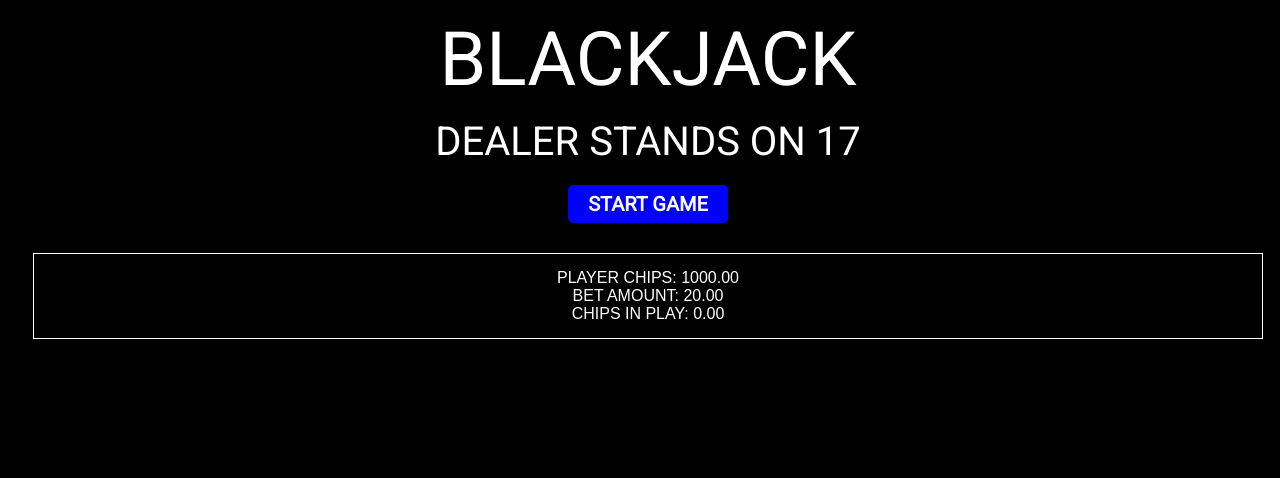
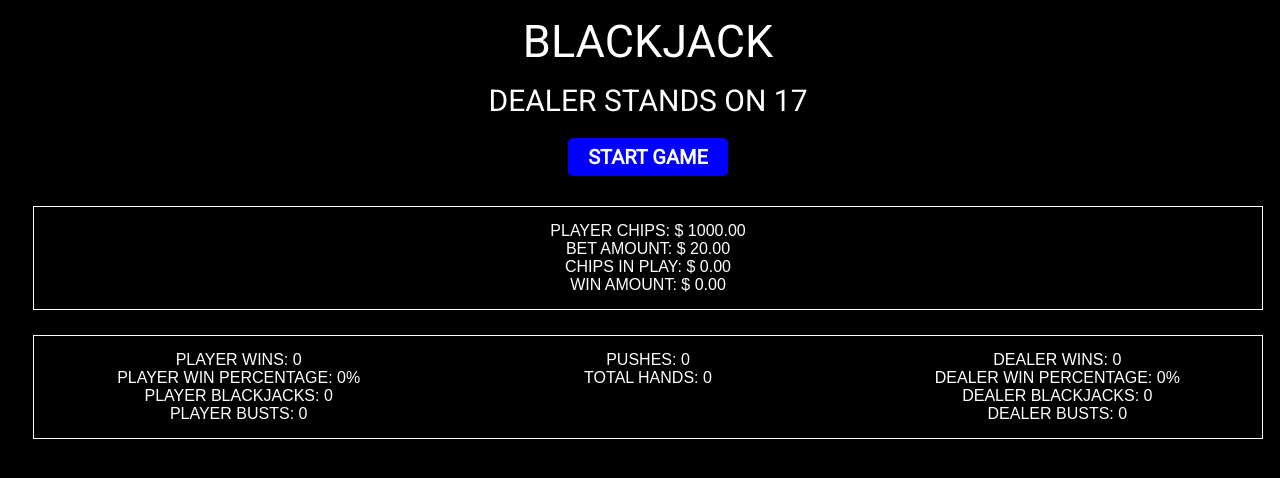
Before and after one commit to jteng1/blackjack, a React (Create React App) app: page / in a window 1280 px wide. Shown: the top 478 px of the page. Built offline with nearby package versions, Linux system fonts and the light colour scheme; no server answers.

Commit message:
fixed up initial betting system

```diff
--- a/src/App.js
+++ b/src/App.js
@@ -37,7 +37,8 @@ export default class App extends Component {
       // Betting options and flags
       playerChips: 1000,
       betAmount: 20,
-      chipsInPlay: 0
+      chipsInPlay: 0,
+      winAmount: 0
     };
   };
 
@@ -78,8 +79,10 @@ export default class App extends Component {
 
     // Deal with initial betting
     this.setState({
+      betAmount: 20,
       playerChips: this.state.playerChips - this.state.betAmount,
       chipsInPlay: this.state.betAmount,
+      winAmount: 0,
     })
 
     // Draw 4 cards from the deck
@@ -202,7 +205,8 @@ export default class App extends Component {
       // Betting options and flags
       playerChips: 1000,
       betAmount: 20,
-      chipsInPlay: 0
+      chipsInPlay: 0,
+      winAmount: 0
     });
   };
 
@@ -287,6 +291,7 @@ export default class App extends Component {
         dealerBusts: this.state.dealerBusts + 1,
         // Set chips, 2 times chips in play if you win
         playerChips: this.state.playerChips + 2 * this.state.chipsInPlay,
+        winAmount: this.state.chipsInPlay,
         chipsInPlay: 0,
         gameMessage: "Dealer busts, you won!"
       });
@@ -296,8 +301,9 @@ export default class App extends Component {
         playerWins: this.state.playerWins + 1,
         // Set chips, 2 times chips in play if you win
         playerChips: this.state.playerChips + 2 * this.state.chipsInPlay,
+        winAmount: this.state.chipsInPlay,
         chipsInPlay: 0,
-        gameMessage: "You won!"
+        gameMessage: `You won!`
       });
     } else if (this.state.playerScore === this.state.dealerScore) {
       this.setState({
@@ -467,21 +473,18 @@ export default class App extends Component {
               <button className="lg red" onClick={() => this.handleEndGame()}>
                 New Deck
               </button>
-              <Stats
-              playerWins={this.state.playerWins}
-              dealerWins={this.state.dealerWins}
-              playerBlackjacks={this.state.playerBlackjacks}
-              dealerBlackjacks={this.state.dealerBlackjacks}
-              playerBusts={this.state.playerBusts}
-              dealerBusts={this.state.dealerBusts}
-              pushes={this.state.pushes}
-              />
             </div>
           ) : (
             <button className="lg" onClick={() => this.handleDealHand()}>
               Start Game
             </button>
           )}
+          <Chips
+            playerChips={this.state.playerChips}
+            betAmount={this.state.betAmount}
+            chipsInPlay={this.state.chipsInPlay}
+            winAmount={this.state.winAmount}
+          />
         </div>
         {this.state.gameStarted ? (
           <div className="hands-container">
@@ -508,10 +511,14 @@ export default class App extends Component {
         ) : (
           ""
         )}
-      <Chips
-        playerChips={this.state.playerChips}
-        betAmount={this.state.betAmount}
-        chipsInPlay={this.state.chipsInPlay}
+      <Stats
+        playerWins={this.state.playerWins}
+        dealerWins={this.state.dealerWins}
+        playerBlackjacks={this.state.playerBlackjacks}
+        dealerBlackjacks={this.state.dealerBlackjacks}
+        playerBusts={this.state.playerBusts}
+        dealerBusts={this.state.dealerBusts}
+        pushes={this.state.pushes}
       />
       <h3>{this.state.gameMessage}</h3>
       </div>
--- a/src/components/Chips.jsx
+++ b/src/components/Chips.jsx
@@ -7,9 +7,10 @@ export default class Chips extends Component {
     return (
       <div className="chips-container">
         <div className="chipStats">
-            <p>Player Chips: {this.props.playerChips.toFixed(2)}</p>
-            <p>Bet Amount: {this.props.betAmount.toFixed(2)}</p>
-            <p>Chips in Play: {this.props.chipsInPlay.toFixed(2)}</p>
+            <p>Player Chips: $ {this.props.playerChips.toFixed(2)}</p>
+            <p>Bet Amount: $ {this.props.betAmount.toFixed(2)}</p>
+            <p>Chips in Play: $ {this.props.chipsInPlay.toFixed(2)}</p>
+            <p>Win Amount: $ {this.props.winAmount.toFixed(2)}</p>
         </div>
       </div>
     )
--- a/src/index.css
+++ b/src/index.css
@@ -15,19 +15,19 @@ p {
 }
 
 h1 {
-  font: 75px Roboto, Georgia, Times New Roman, serif;
+  font: 45px Roboto, Georgia, Times New Roman, serif;
   color: white;
   margin: 15px 0px 15px 0px;
 }
 
 h3 {
-  font: 40px Roboto, Georgia, Times New Roman, serif;
+  font: 30px Roboto, Georgia, Times New Roman, serif;
   margin: 15px 0px 15px 0px;
   color:white;
 }
 
 h5 {
-  font: 50px Roboto, Georgia, Times New Roman, serif;
+  font: 30px Roboto, Georgia, Times New Roman, serif;
   margin: 15px;
   color: white;
 }
```
